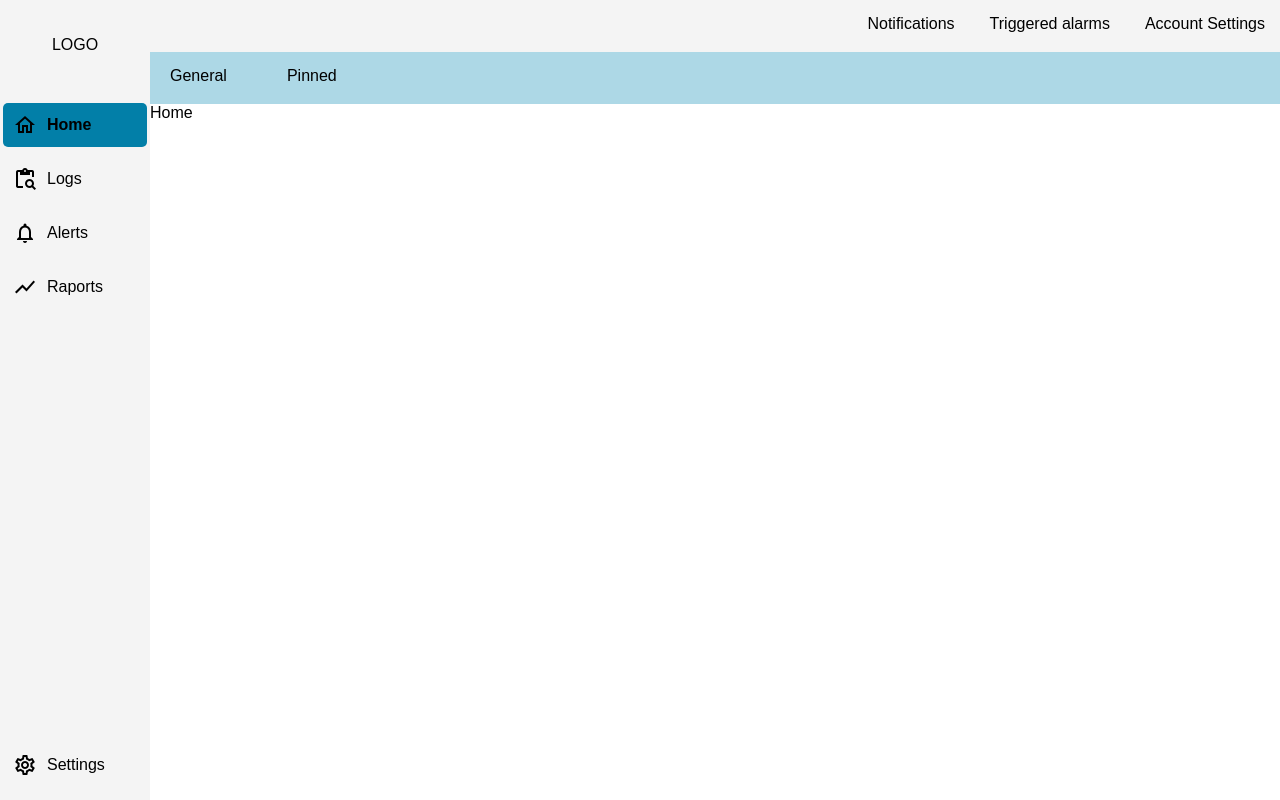
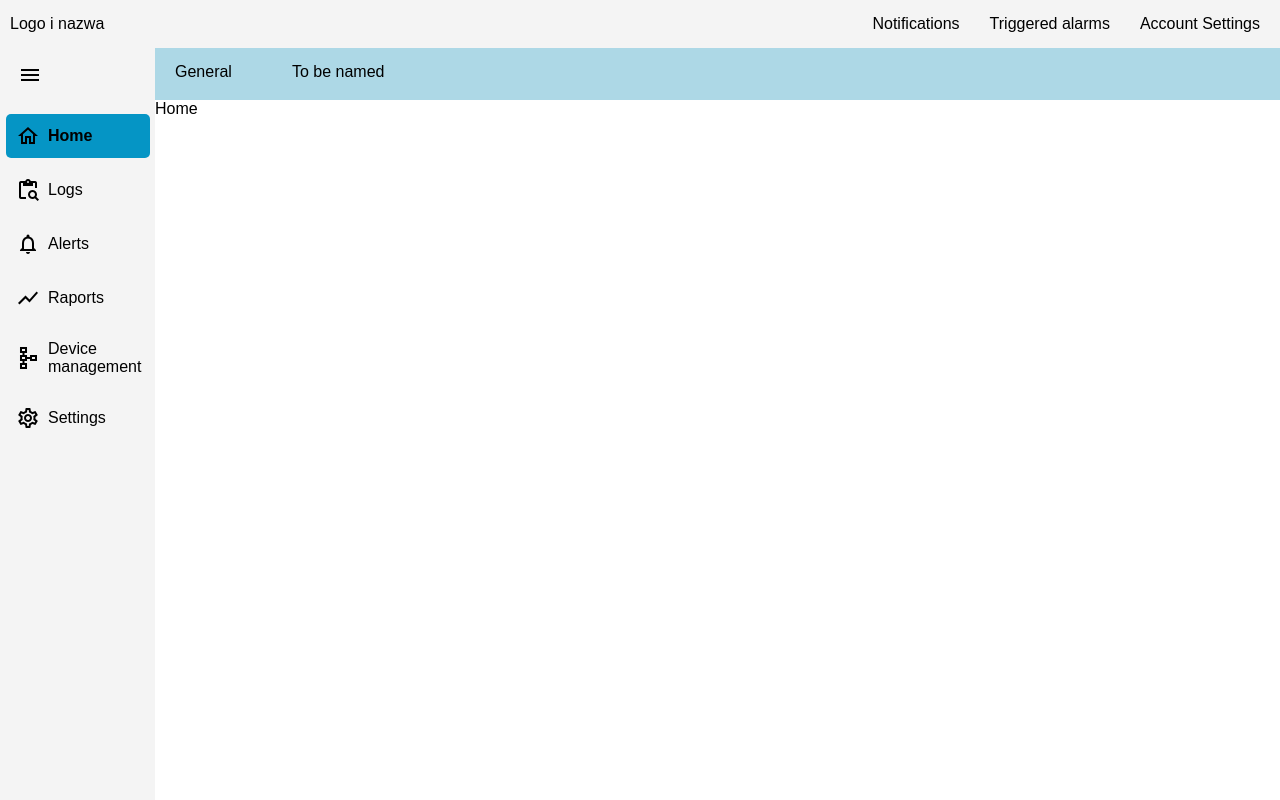
Before and after one commit to maksguzik/inzpro25-frontend, a React (Create React App) app in the folder inzpro25-frontend/: page / in a window 1280 px wide. Built offline with nearby package versions, Linux system fonts and the light colour scheme.

Commit message:
INZPRO-151- Shrinkable menu with icons, hover added and improved layout of root components

```diff
--- a/inzpro25-frontend/src/Pages/Root.js/Root.css
+++ b/inzpro25-frontend/src/Pages/Root.js/Root.css
@@ -1,3 +1,8 @@
+.root-layout {
+    display: flex;
+    flex-direction: column;
+    height: 100vh;
+  }
 
   .container {
     display: flex;
@@ -5,9 +10,13 @@
   }
 
   .menu {
-    width: 150px;
+    width: 155px;
     background-color: #f4f4f4;
+  }
 
+  .menu-minimized {
+    width: 60px;
+    background-color: #f4f4f4;
   }
 
   .content {
@@ -17,9 +26,3 @@
     flex-direction: column;
     height: 100%;
   }
-
-.row {
-    display: flex;
-    flex-direction: column;
-    flex: 1;
-}
--- a/inzpro25-frontend/src/Pages/Root.js/Root.js
+++ b/inzpro25-frontend/src/Pages/Root.js/Root.js
@@ -1,21 +1,28 @@
 import { Outlet } from "react-router-dom";
 import MenuNav from "./rootComponents/MenuNav";
 import TopBar from "./rootComponents/TopBar";
-import './Root.css';
+import "./Root.css";
 import { useState } from "react";
-
+import TabBar from "./rootComponents/TabBar";
 
 function RootLayout() {
-  const [activeTab, setActiveTab] = useState('/');
+  const [activeTab, setActiveTab] = useState("/");
+  const [isMenuMinimized, setIsMenuMinimized] = useState(false);
+
+  const toggleMenu = () => {
+    setIsMenuMinimized((prevState) => !prevState);
+  };
+
   return (
-    <div className = "container">
-      <div className = "menu">
-        <MenuNav setActiveTab={setActiveTab} />
-      </div>
-      <div className = "content">
-        <div className = "row">
-        <TopBar activeTab={activeTab}/>
-        <Outlet />
+    <div className="root-layout">
+      <TopBar />
+      <div className="container">
+        <div className={`${isMenuMinimized ? 'menu-minimized' : 'menu'}`}>
+          <MenuNav setActiveTab={setActiveTab} toggleMenuRoot={toggleMenu} />
+        </div>
+        <div className="content">
+          <TabBar activeTab={activeTab}/>
+          <Outlet />
         </div>
       </div>
     </div>
--- a/inzpro25-frontend/src/Pages/Root.js/rootComponents/MenuNav.css
+++ b/inzpro25-frontend/src/Pages/Root.js/rootComponents/MenuNav.css
@@ -3,6 +3,7 @@
   flex-direction: column;
   height: 100vh;
   width: 150px;
+  margin-left: 3px;
 }
 
 .logo {
@@ -45,54 +46,91 @@
 .menu-top li a:hover {
   background-color: lightblue;
   color: black;
-
 }
 
 .menu-top li a.active {
-    background-color: rgb(2, 127, 168);
+  background-color: rgb(5, 149, 197);
   color: black;
   font-weight: bold;
   border-radius: 5px;
-
 }
 
-  .menu-bottom {
+.material-icons-outlined {
+  margin-right: 8px;
+  font-size: 24px;
+}
+
+.menu-top-shrinked {
   list-style: none;
   padding: 0;
   margin: 0;
-    margin-top: auto;
+  flex-grow: 1;
 }
 
-  .menu-bottom li a {
-    display: flex;
+.menu-top-shrinked li a {
+  display: inline-flex;
   align-items: center;
   justify-content: flex-start;
-    padding: 10px;
+  padding: 12px;
   text-decoration: none;
   color: black;
   background-color: None;
   text-align: left;
-    margin: 10px 0;
+  margin: 5px 0;
   border-radius: 5px;
   transition: background-color 0.3s;
+  cursor: pointer;
 }
 
-  .menu-bottom li a:hover {
+.menu-top-shrinked li a:hover{
   background-color: lightblue;
   color: black;
-
 }
 
-  .menu-bottom li a.active {
-    background-color: rgb(2, 127, 168);
+.menu-top-shrinked li a.active {
+  background-color: rgb(5, 149, 197);
   color: black;
   font-weight: bold;
   border-radius: 5px;
+}
 
+.menu-top-shrinked .material-icons-outlined {
+  margin-right: 0px;
+  font-size: 24px;
 }
 
 
-.material-icons-outlined {
-  margin-right: 10px;
+.icon-only-button-container {
+  display: flex-start;
+  justify-content: center;
+  margin: 0px 0;
+}
+
+.icon-only-button{
+  flex-grow: 0;
+  display: inline-flex;
+  align-items: center;
+  justify-content: flex-start;
+  padding: 12px;
+  text-decoration: none;
+  color: black;
+  background-color: None;
+  text-align: left;
+  margin-bottom: 5px;
+  border-radius: 5px;
+  transition: background-color 0.3s;
+  cursor: pointer;
+}
+
+.icon-only-button:hover {
+  background-color: lightblue;
+  color: black;
+}
+.icon-only-button .material-icons-outlined {
+  margin-right: 0px;
   font-size: 24px;
 }
+
+.icon-only-button:active {
+  transform: scale(0.95);
+}
--- a/inzpro25-frontend/src/Pages/Root.js/rootComponents/MenuNav.js
+++ b/inzpro25-frontend/src/Pages/Root.js/rootComponents/MenuNav.js
@@ -1,13 +1,92 @@
 import { NavLink } from "react-router-dom";
 import "./MenuNav.css";
+import { useState } from "react";
 
-function MenuNav({ setActiveTab }) {
+function MenuNav({ setActiveTab , toggleMenuRoot}) {
+  const [isShrinked, setIsShrinked] = useState(false);
+
+  const toggleMenu = () => {
+    setIsShrinked((prevState) => !prevState);
+  };
+
   return (
     <header className="header-menu">
-      <div className="logo">
-        <p>LOGO</p>
+      <nav>
+        <div className="icon-only-button-container" onClick={() => {toggleMenu(); toggleMenuRoot();}}>
+          <div className="icon-only-button">
+            <i className="material-icons-outlined">menu</i>
           </div>
-      <nav>
+        </div>
+        {isShrinked ? (
+          <ul className="menu-top-shrinked">
+            <li>
+              <NavLink
+                to="/"
+                className={({ isActive }) => {
+                  if (isActive) setActiveTab("Home");
+                  return isActive ? "active icon-button" : "icon-button";
+                }}
+              >
+                <i className="material-icons-outlined">home</i>
+              </NavLink>
+            </li>
+            <li>
+              <NavLink
+                to="Logs"
+                className={({ isActive }) => {
+                  if (isActive) setActiveTab("Logs");
+                  return isActive ? "active" : undefined;
+                }}
+              >
+                <i className="material-icons-outlined">content_paste_search</i>
+              </NavLink>
+            </li>
+            <li>
+              <NavLink
+                to="Alerts"
+                className={({ isActive }) => {
+                  if (isActive) setActiveTab("Alerts");
+                  return isActive ? "active" : undefined;
+                }}
+              >
+                <i className="material-icons-outlined">notifications</i>
+              </NavLink>
+            </li>
+            <li>
+              <NavLink
+                to="Raports"
+                className={({ isActive }) => {
+                  if (isActive) setActiveTab("Raports");
+                  return isActive ? "active" : undefined;
+                }}
+              >
+                <i className="material-icons-outlined">show_chart</i>
+              </NavLink>
+            </li>
+            <li>
+              <NavLink
+                to="DeviceManagement"
+                className={({ isActive }) => {
+                  if (isActive) setActiveTab("DeviceManagement");
+                  return isActive ? "active" : undefined;
+                }}
+              >
+                <i className="material-icons-outlined">schema</i>
+              </NavLink>
+            </li>
+            <li>
+              <NavLink
+                to="Settings"
+                className={({ isActive }) => {
+                  if (isActive) setActiveTab("Settings");
+                  return isActive ? "active" : undefined;
+                }}
+              >
+                <i className="material-icons-outlined">settings</i>
+              </NavLink>
+            </li>
+          </ul>
+        ) : (
           <ul className="menu-top">
             <li>
               <NavLink
@@ -57,8 +136,18 @@ function MenuNav({ setActiveTab }) {
                 Raports
               </NavLink>
             </li>
-        </ul>
-        <ul className="menu-bottom">
+            <li>
+              <NavLink
+                to="DeviceManagement"
+                className={({ isActive }) => {
+                  if (isActive) setActiveTab("DeviceManagement");
+                  return isActive ? "active" : undefined;
+                }}
+              >
+                <i className="material-icons-outlined">schema</i>
+                Device management
+              </NavLink>
+            </li>
             <li>
               <NavLink
                 to="Settings"
@@ -72,6 +161,7 @@ function MenuNav({ setActiveTab }) {
               </NavLink>
             </li>
           </ul>
+        )}
       </nav>
     </header>
   );
--- /dev/null
+++ b/inzpro25-frontend/src/Pages/Root.js/rootComponents/TabBar.js
@@ -0,0 +1,35 @@
+import "./Tabbar.css";
+import { NavLink } from "react-router-dom";
+
+const tabValues = {
+  Home: ["General", "To be named"],
+  Alerts: ["All", "Active", "Set off", "History"],
+  Logs: ["All logs"],
+  Raports: ["To be named", "To be named", "To be named"],
+  Settings: ["To be named", "To be named", "To be named"],
+  DeviceManagement: ["Token", "Json template", "Owner", "Device"],
+};
+
+function TabBar({ activeTab }) {
+  const tabButtons = tabValues[activeTab] || [];
+
+  return (
+    <header className="header-tab-bar">
+      <div>
+        {tabButtons.map((tabValue, index) => (
+          <NavLink
+            to={`${activeTab}/${tabValue}`}
+            key={index}
+            className={({ isActive }) => {
+              return isActive ? "tab-button active" : "tab-button";
+            }}
+          >
+            {tabValue}
+          </NavLink>
+        ))}
+      </div>
+    </header>
+  );
+}
+
+export default TabBar;
--- /dev/null
+++ b/inzpro25-frontend/src/Pages/Root.js/rootComponents/Tabbar.css
@@ -0,0 +1,37 @@
+.header-tab-bar {
+    display: flex;
+    justify-content: flex-start;
+    background-color: lightblue;
+    padding: 10px 0px;
+    width: 100%;
+    height: 32px;
+  }
+
+
+  .tab-button {
+    position: relative;
+    padding: 0 20px;
+    top: 5px;
+    margin-right: 20px;
+    text-decoration: none;
+    color: Black;
+    font-size: 16px;
+    cursor: pointer;
+    transition: 0.1s;
+  }
+
+  .tab-button:hover {
+    text-decoration: underline;
+  }
+
+  .tab-button.active {
+    position: relative;
+    padding: 0 20px;
+    top: 5px;
+    margin-right: 20px;
+    text-decoration: none;
+    color: Black;
+    font-size: 16px;
+    border-bottom: 2px solid black;
+    padding-bottom: 18px;
+  }
--- a/inzpro25-frontend/src/Pages/Root.js/rootComponents/TopBar.js
+++ b/inzpro25-frontend/src/Pages/Root.js/rootComponents/TopBar.js
@@ -1,39 +1,17 @@
 import "./Topbar.css";
-import { NavLink } from "react-router-dom";
 
-const tabValues = {
-  Home: ["General", "Pinned"],
-  Alerts: ["All", "Active", "Set off", "History"],
-  Logs: ["DeviceToken", "DeviceType", "Company", "DeviceView", "DeviceLog"],
-  Raports: ["To be named", "To be named", "To be named"],
-  Settings: ["To be named", "To be named", "To be named"],
-};
-
-function TopBar({ activeTab }) {
-  const tabButtons = tabValues[activeTab] || [];
+function TopBar() {
 
   return (
     <>
       <header className="header-top-bar">
-        <div>
+        <div className="left-section">
+          <div>Logo i nazwa</div>
+        </div>
+        <div className="right-section">
           <button className="action-button">Notifications</button>
           <button className="action-button">Triggered alarms</button>
           <button className="action-button">Account Settings</button>
-        </div>
-      </header>
-      <header className="header-tab-bar">
-        <div>
-          {tabButtons.map((tabValue, index) => (
-            <NavLink
-              to={`${activeTab}/${tabValue}`}
-              key={index}
-              className={({ isActive }) => {
-                return isActive ? "tab-button active" : "tab-button";
-              }}
-            >
-              {tabValue}
-            </NavLink>
-          ))}
         </div>
       </header>
     </>
--- a/inzpro25-frontend/src/Pages/Root.js/rootComponents/Topbar.css
+++ b/inzpro25-frontend/src/Pages/Root.js/rootComponents/Topbar.css
@@ -1,6 +1,7 @@
 .header-top-bar {
   display: flex;
-  justify-content: flex-end;
+  justify-content: space-between;
+  align-items: center;
   background-color: #f4f4f4;
   padding: 10px 0px;
   width: 100%;
@@ -13,49 +14,22 @@
   font-size: 16px;
   padding: 5px 10px;
   margin-left: 10px;
-  margin-right: 5px;
   color: black;
   border: none;
+}
+
+.left-section {
+  margin-left: 10px;
+  display: flex;
+  align-items: center;
+}
+
+.right-section {
+  display: flex;
+  align-items: center;
+  margin-right: 10px;
 }
 
 .action-button:hover {
   text-decoration: underline;
 }
-
-.header-tab-bar {
-  display: flex;
-  justify-content: flex-start;
-  background-color: lightblue;
-  padding: 10px 0px;
-  width: 100%;
-  height: 32px;
-}
-
-
-.tab-button {
-  position: relative;
-  padding: 0 20px;
-  top: 5px;
-  margin-right: 20px;
-  text-decoration: none;
-  color: Black;
-  font-size: 16px;
-  cursor: pointer;
-  transition: 0.1s;
-}
-
-.tab-button:hover {
-  text-decoration: underline;
-}
-
-.tab-button.active {
-  position: relative;
-  padding: 0 20px;
-  top: 5px;
-  margin-right: 20px;
-  text-decoration: none;
-  color: Black;
-  font-size: 16px;
-  border-bottom: 2px solid black;
-  padding-bottom: 18px;
-}
```
Also changed, not shown: inzpro25-frontend/src/App.js (+12 -5 lines), inzpro25-frontend/src/Pages/DeviceManagement/DeviceManagement.jsx (added, +11 -0 lines). Lines whose indentation alone changed are shown as unchanged.
